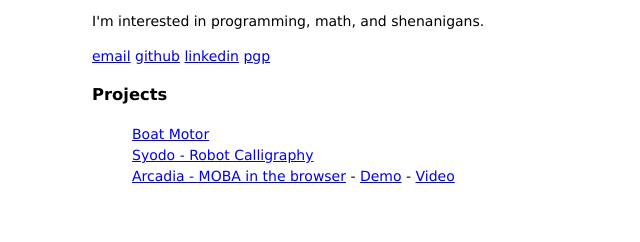
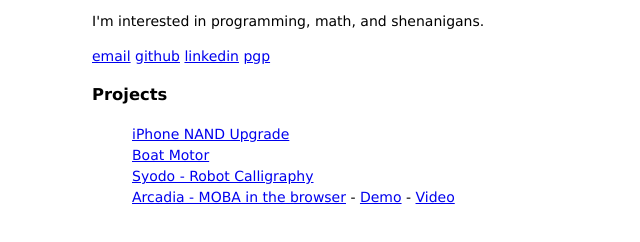
Before and after one commit to pascoej/pascoej.github.io, a plain HTML site: page index.html in a window 1280 px wide. Shown: the part 124-366 px from the top of the page, without its empty margins (298-938 px from the left). Drawn offline with Linux system fonts and the light colour scheme.

Commit message:
add to homepage

```diff
--- a/index.html
+++ b/index.html
@@ -27,6 +27,7 @@
             <div class="projects">
                 <h3>Projects</h3>
                 <ul>
+                    <li><a href="http://pascoe.pw/2018/08/phon.html">iPhone NAND Upgrade</a></li>
                     <li><a href="http://pascoe.pw/2017/08/boat.html">Boat Motor</a></li>
                     <li><a href="http://www.contrib.andrew.cmu.edu/~jpascoe/robotics/">Syodo - Robot Calligraphy</a></li>
                     <li>
```
